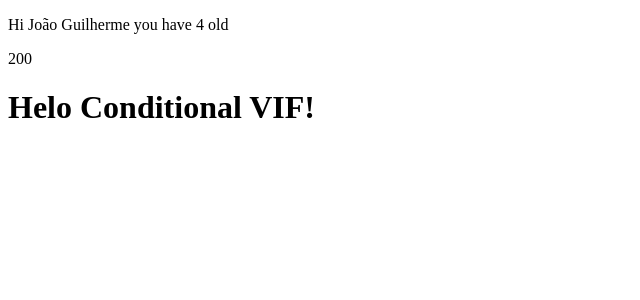
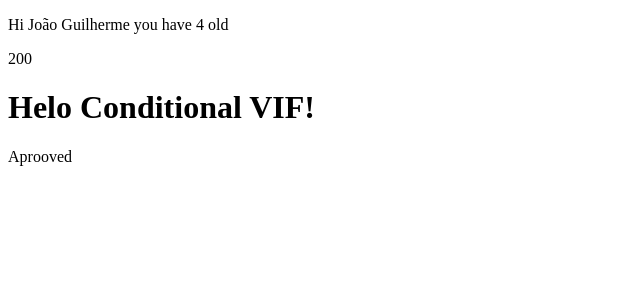
Before and after one commit to Welin7/improving-knowledge-with-vue-course, a Vue app in the folder vue3-course/: page / in a window 1280 px wide. Shown: the top 300 px of the page, without its empty margins (0-640 px from the left). Built offline with nearby package versions, Linux system fonts and the light colour scheme.

Commit message:
class eight - conditional v-if, v-else if and v-else

```diff
--- a/vue3-course/src/components/ExampleConditional.vue
+++ b/vue3-course/src/components/ExampleConditional.vue
@@ -2,10 +2,16 @@
 <script setup>
 //variable
 let exibition = true;
+
+let average = 6.5;
 
 </script>
 
 <!--HTML-->
 <template>
     <h1 v-if="exibition"> Helo Conditional VIF!</h1>
+
+    <p v-if="average >= 6">Aprooved</p>
+    <p v-else-if="average >= 5">Under Examination</p>
+    <p v-else>Disapproved</p>
 </template>
```
